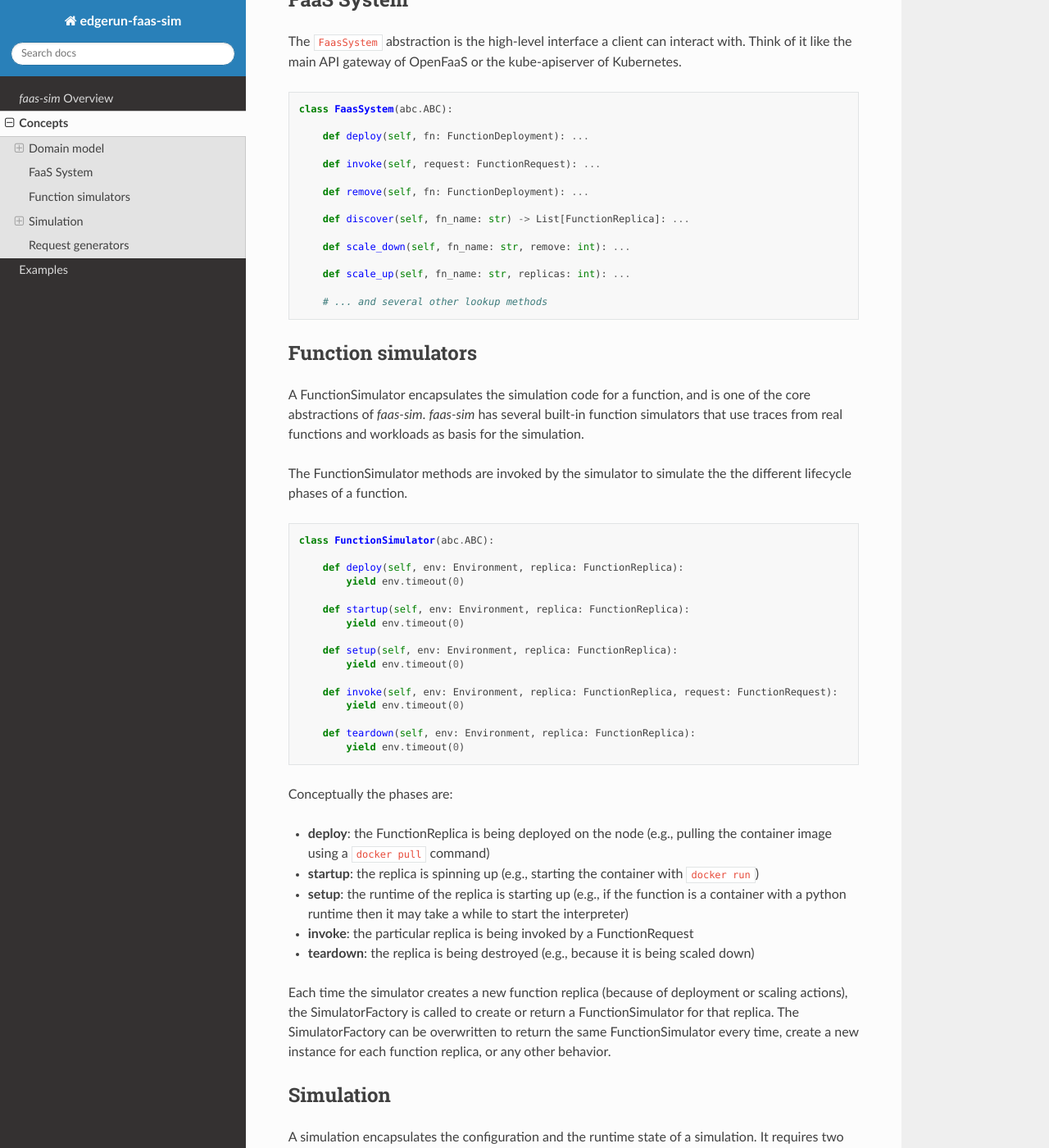
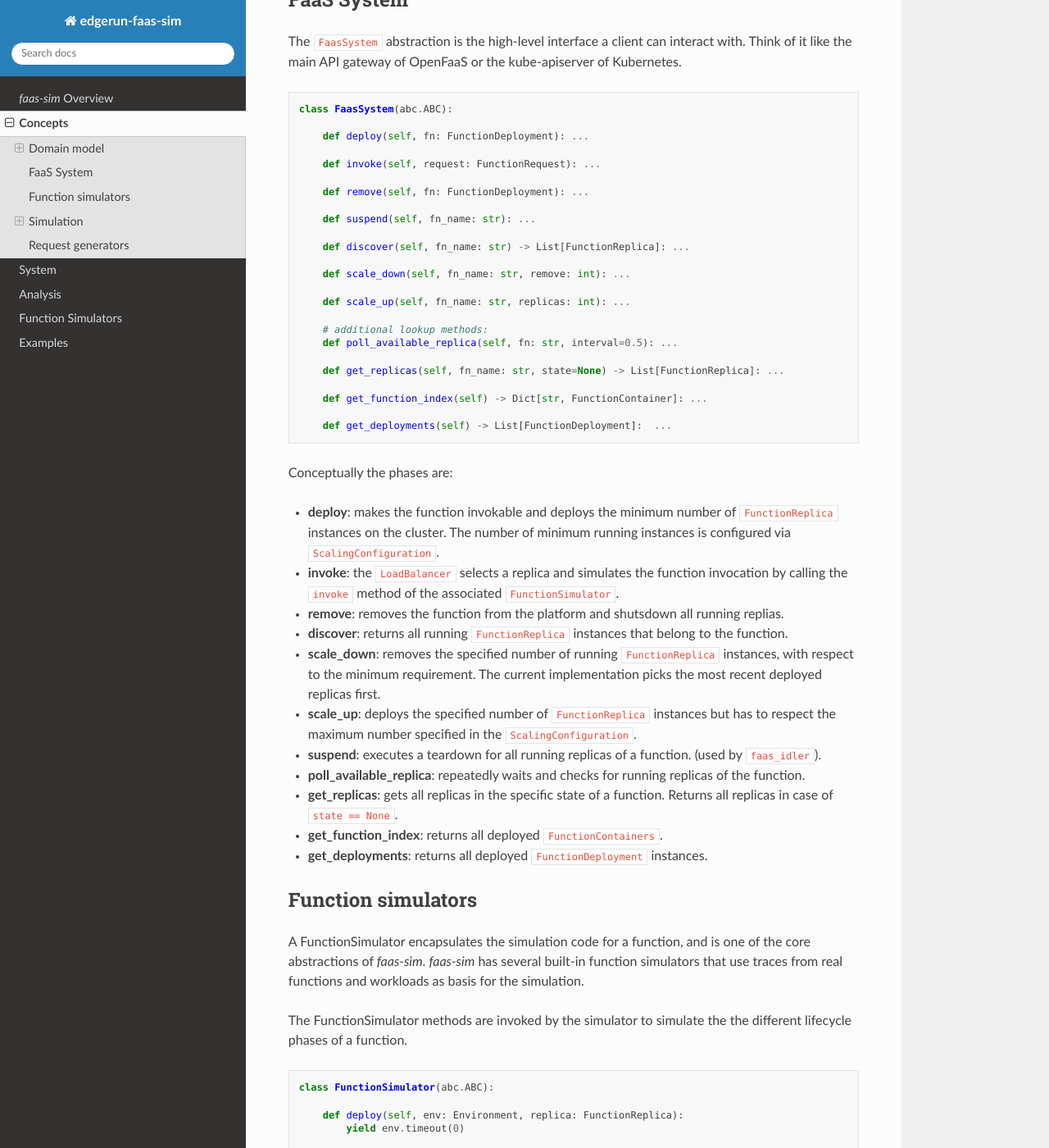
Before and after one commit to edgerun/faas-sim, a Sphinx documentation site: the page built from doc/concepts/index.rst, in a window 1280 px wide and 1400 px high, scrolled down 2021 px. Shown: the whole window at 82% size. Built offline with Sphinx 7.4.7 and the Read the Docs theme 2.0.0, drawn with Linux system fonts in a browser that asks for light colours; some of the changed text lies outside the part shown.

Commit message:
Update docs

```diff
--- a/doc/concepts/index.rst
+++ b/doc/concepts/index.rst
@@ -82,13 +82,47 @@ Think of it like the main API gateway of OpenFaaS or the kube-apiserver of Kuber
 
         def remove(self, fn: FunctionDeployment): ...
 
+        def suspend(self, fn_name: str): ...
+
         def discover(self, fn_name: str) -> List[FunctionReplica]: ...
 
         def scale_down(self, fn_name: str, remove: int): ...
 
         def scale_up(self, fn_name: str, replicas: int): ...
 
-        # ... and several other lookup methods
+        # additional lookup methods:
+        def poll_available_replica(self, fn: str, interval=0.5): ...
+
+        def get_replicas(self, fn_name: str, state=None) -> List[FunctionReplica]: ...
+
+        def get_function_index(self) -> Dict[str, FunctionContainer]: ...
+
+        def get_deployments(self) -> List[FunctionDeployment]:  ...
+
+Conceptually the phases are:
+
+* **deploy**: makes the function invokable and deploys the minimum number of ``FunctionReplica`` instances on the cluster. The number of minimum running instances is configured via ``ScalingConfiguration``.
+
+* **invoke**: the ``LoadBalancer`` selects a replica and simulates the function invocation by calling the ``invoke`` method of the associated ``FunctionSimulator``.
+* **remove**: removes the function from the platform and shutsdown all running replias.
+
+* **discover**: returns all running ``FunctionReplica`` instances that belong to the function.
+
+* **scale_down**: removes the specified number of running ``FunctionReplica`` instances, with respect to the minimum requirement. The current implementation picks the most recent deployed replicas first.
+
+* **scale_up**: deploys the specified number of ``FunctionReplica`` instances but has to respect the maximum number specified in the ``ScalingConfiguration``.
+
+* **suspend**: executes a teardown for all running replicas of a function. (used by ``faas_idler``).
+
+* **poll_available_replica**: repeatedly waits and checks for running replicas of the function.
+
+* **get_replicas**: gets all replicas in the specific state of a function. Returns all replicas in case of ``state == None``.
+
+* **get_function_index**: returns all deployed ``FunctionContainers``.
+
+* **get_deployments**: returns all deployed ``FunctionDeployment`` instances.
+
+.. _Function Simulators:
 
 Function simulators
 ===================
@@ -133,6 +167,7 @@ Conceptually the phases are:
 Each time the simulator creates a new function replica (because of deployment or scaling actions), the SimulatorFactory is called to create or return a FunctionSimulator for that replica.
 The SimulatorFactory can be overwritten to return the same FunctionSimulator every time, create a new instance for each function replica, or any other behavior.
 
+Get more details on function simulators in :ref:`Function Simulator Details` and our examples.
 
 Simulation
 ==========
@@ -196,3 +231,8 @@ The second row shows how a constant interarrival distribution can be used to mod
 and how a constant workload profile can be used to model a static workload pattern with randomized interarrivals.
 The last row shows Gaussian random walks (GRW), where each value represents a random sample from a Normal distribution, that is then used as value for :math:`\mu` in the next random sample.
 The request profile can be parameterized with a :math:`\sigma` value that affects the fluctuation over time.
+
+.. hint::
+
+    You can find code examples to generate patterns in our Jupyter Notebook (``workload_patterns.ipynb``) and a
+    simulation example under ``examples/request_gen``.
--- a/doc/contents.rst
+++ b/doc/contents.rst
@@ -13,6 +13,9 @@ Documentation for faas-sim
 
    index
    concepts/index
+   system/index
+   analysis/index
+   function_sims/index
    examples/index
 
 Indices and tables
```
Also changed, not shown: other parts of doc/concepts/index.rst (+1 -1 lines), doc/analysis/index.rst (added, +49 -0 lines), doc/function_sims/index.rst (added, +48 -0 lines), doc/system/index.rst (added, +91 -0 lines), doc/figures/default-faas-system-components.jpg (added), doc/figures/functionsim-invoke-times.png (added).
